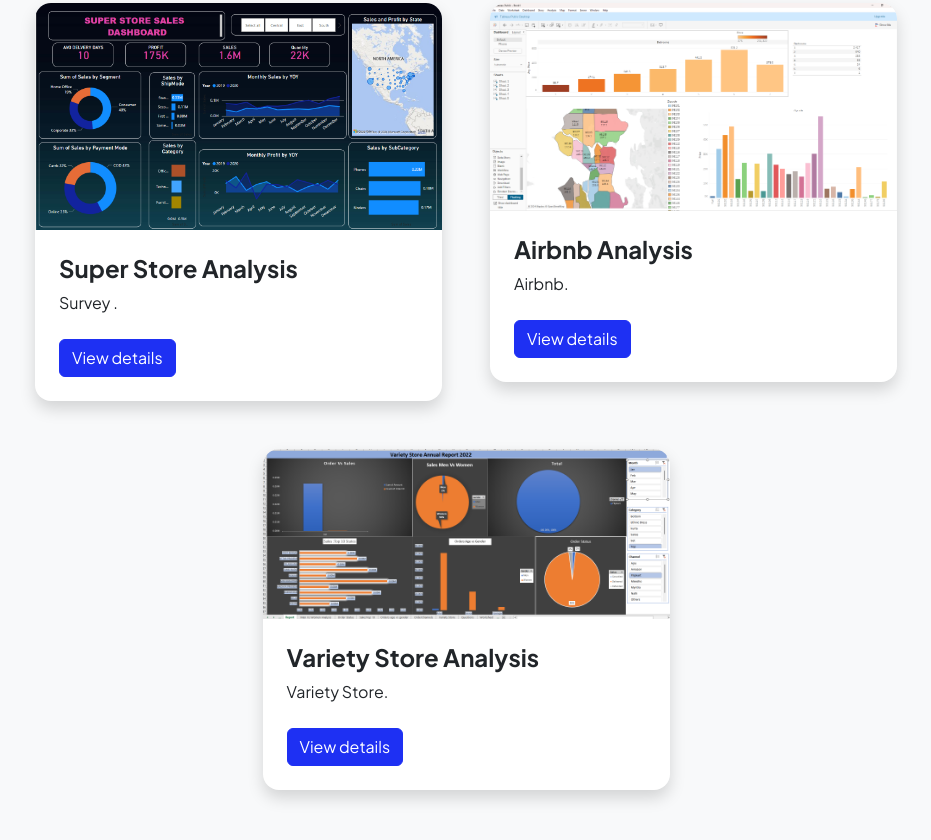
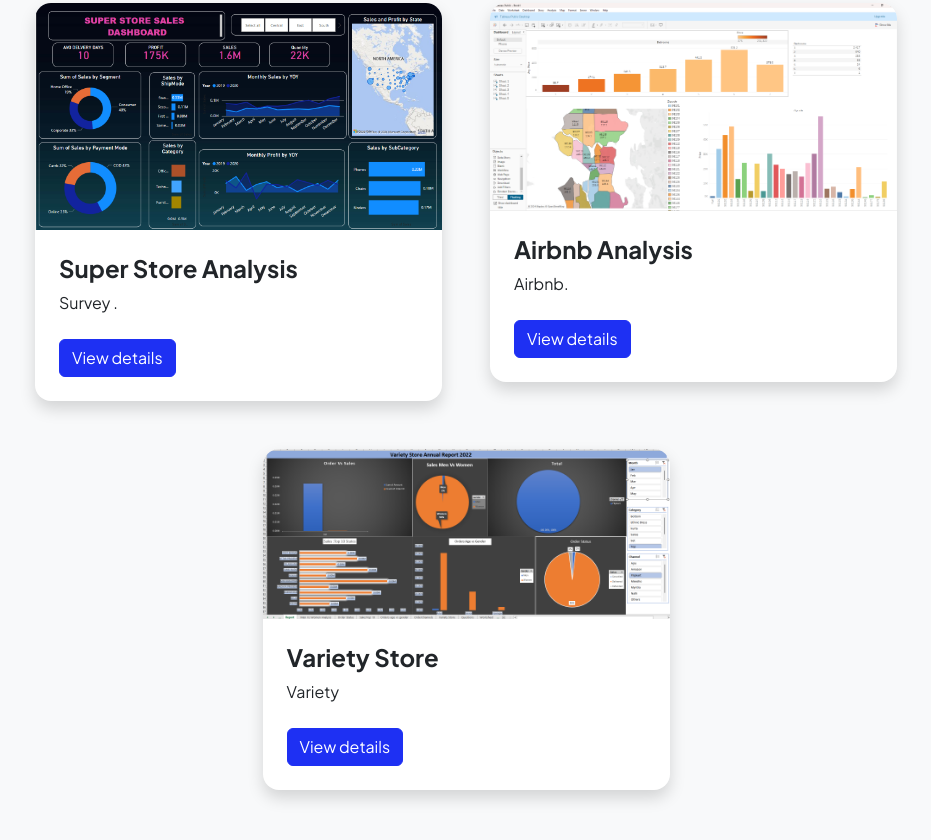
Before and after one commit to BarjnderSE/portfolio.github.io, a plain HTML site: page projects.html in a window 1280 px wide. Shown: the part 757-1597 px from the top of the page, without its empty margins (174-1105 px from the left). Drawn offline with nearby package versions, Linux system fonts and the light colour scheme.

Commit message:
Update projects.html

```diff
--- a/projects.html
+++ b/projects.html
@@ -102,18 +102,18 @@
                 skills: ['tableau'],
                 image: 'assets/TableauAirbnb-Project.png'
             },
-            // {
-            //     name: 'Expenses',
-            //     description: 'Expenses.',
-            //     skills: ['excel'],
-            //     image: 'assets/Excel1.png'
-            // },
             {
-                name: 'Variety Store Analysis',
-                description: 'Variety Store.',
+                name: 'Variety Store',
+                description: 'Variety',
                 skills: ['excel'],
                 image: 'assets/Variety.png'
             },
+            // {
+            //     name: 'Variety Store Analysis',
+            //     description: 'Variety Store.',
+            //     skills: ['excel'],
+            //     image: 'assets/Variety.png'
+            // },
 
 
             // Add more projects as needed
@@ -183,3 +183,8 @@
 <script src="js/scripts.js"></script> <!-- If you have additional scripts -->
 </body>
 </html>
+
+
+<script src="js/scripts.js"></script> <!-- If you have additional scripts -->
+</body>
+</html>
```
